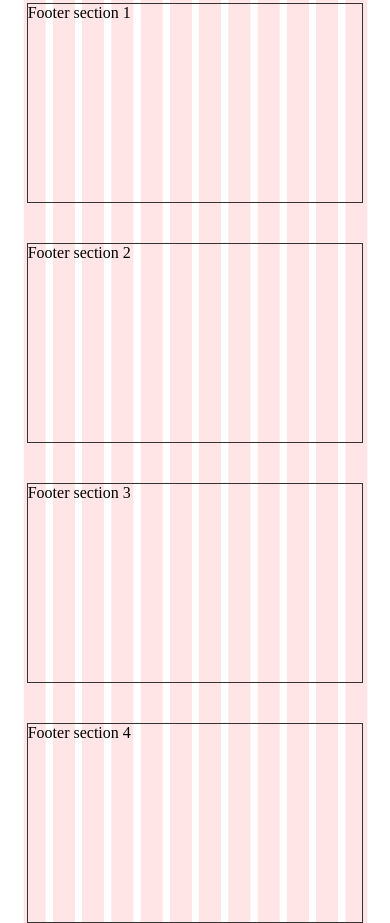
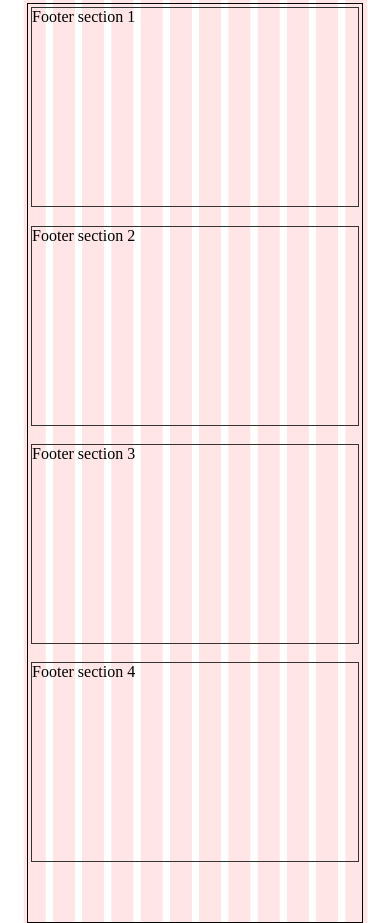
Before and after one commit to annisjr/gridcss, a plain HTML site: page index.html in a window 390 px wide. Shown: the part 1457-2380 px from the top of the page. Drawn offline with Linux system fonts and the light colour scheme.

Commit message:
redigerad grid test

```diff
--- a/index.html
+++ b/index.html
@@ -1,8 +1,9 @@
 <!DOCTYPE html>
 <html>
 <head>
-	<title></title>
+	<title>Grid test</title>
 	<link rel="stylesheet" type="text/css" href="style.css">
+	<meta name="viewport" content="width=device-width, initial-scale=1.0">
 </head>
 <body>
 	<main class="container">
@@ -12,10 +13,13 @@
 		<section class="box3">Box 3</section>
 		<section class="content1">Content</section>
 		<section class="sidebar">Sidebar</section>
-		<section class="footer1">Footer section 1</section>
+    <div class="inner-grid">
+    <section class="footer1">Footer section 1</section>
 		<section class="footer2">Footer section 2</section>
 		<section class="footer3">Footer section 3</section>
 		<section class="footer4">Footer section 4</section>
+    </div>
+
 	</main>
 </body>
 </html>
--- a/style.css
+++ b/style.css
@@ -6,15 +6,22 @@ body {
 section {
   border: 1px solid #333;
 }
+.inner-grid{
+  display: grid;
+  grid-column: 1 / span 12;
+  border: 1px solid #000;
+  grid-gap: 2% 2%;
+  grid-template-columns: repeat(12, 2fr);
+  padding: 1%;
+}
+
 
 .header {
   grid-area: header;
-
 }
 
 .box1 {
   grid-area: box1;
-
 }
 
 .box2 {
@@ -34,45 +41,50 @@ section {
 }
 
 .footer1{
-	grid-area: footer1;
+  grid-column: span 3;
+  grid-row: 1;
+}
+.footer2{
+  grid-column: span 3;
+  grid-row: 1;
+}
+.footer3{
+  grid-column: span 3;
+  grid-row: 1;
+}
+.footer4{
+  grid-column: span 3;
+  grid-row:1;
 }
 
-.footer2{
-	grid-area: footer2;
-}
 
-.footer3{
-	grid-area: footer3;
-}
-
-.footer4{
-	grid-area: footer4;
-}
 
 .container {
   width: 90%;
   margin: 20px auto;
   display: grid;
   grid-template-columns: repeat(12, 1fr);
-	grid-template-rows: repeat(4, 150px);
+  grid-template-rows: repeat(4, 200px);
   grid-template-areas:
-		'header header	header header header header	header header header header	header header'
+    'header header  header header header header header header header header header header'
     'box1 box1 box2 box2 box2 box2 box2 box2 box2 box2 box3 box3'
     'content1 content1 content1 content1 content1 content1 content1 content1 content1 sidebar sidebar sidebar'
-		'footer1 footer1 footer1  footer2 footer2 footer2 footer3 footer3 footer3 footer4 footer4 footer4';
+    'footer1 footer1 footer1 footer2 footer2 footer2 footer3 footer3 footer3 footer4 footer4 footer4';
   grid-gap: 2% 2%;
 }
 
 
 
+
 /* smaller screens */
 @media screen and (max-width: 1200px){
+
   .container{
     grid-template-areas:
-		'header header	header header header header	header header header header	header header'
+    'header header  header header header header header header header header header header'
     'box1 box1 box1 box2 box2 box2 box2 box2 box2 box3 box3 box3'
     'content1 content1 content1 content1 content1 content1 content1 content1 sidebar sidebar sidebar sidebar'
-		'footer1 footer1 footer1  footer2 footer2 footer2 footer3 footer3 footer3 footer4 footer4 footer4';
+    'footer1 footer1 footer1 footer2 footer2 footer2 footer3 footer3 footer3 footer4 footer4 footer4';
   }
 }
 
@@ -80,6 +92,11 @@ section {
 
 /* Tablet view */
 @media screen and (max-width: 960px){
+  .inner-grid{
+    grid-template-columns: repeat(6, 1fr);
+    grid-row: span 2;
+  }
+
   .container{
     grid-template-columns: repeat(6, 1fr);
     grid-template-rows: repeat(5, 200px);
@@ -90,13 +107,39 @@ section {
     'footer1 footer1 footer1 footer2 footer2 footer2'
     'footer3 footer3 footer3 footer4 footer4 footer4'
   }
+  .header{
+    grid-column: span 12;
+    grid-row: 1;
+  }
+
+
+  .footer1{
+    grid-column: span 3;
+    grid-row: 1;
+  }
+  .footer2{
+    grid-column: span 3;
+    grid-row: 1;
+  }
+  .footer3{
+    grid-column: span 3;
+    grid-row: 2;
+  }
+    .footer4{
+    grid-column: span 3;
+      grid-row:2;
+  }
 }
 
 
 /* Mobil view */
 @media screen and (max-width: 768px){
-	body{
+  .inner-grid{
+    grid-template-columns: repeat(1, 1fr);
+    grid-template-rows: repeat(4, 200px);
+    grid-row: span 4;
   }
+
 
   .container{
     grid-template-columns: repeat(1, 1fr);
@@ -113,4 +156,24 @@ section {
     'footer3'
     'footer4'
   }
+  .box1, .box2, .box3, .content1, .sidebar{
+    grid-column: span 12;
   }
+    .footer1{
+    grid-column: span 2;
+    grid-row: 1;
+  }
+  .footer2{
+    grid-column: span 2;
+    grid-row: 2;
+  }
+  .footer3{
+    grid-column: span 2;
+    grid-row: 3;
+  }
+    .footer4{
+    grid-column: span 2;
+      grid-row:4;
+  }
+
+}
```
Also changed, not shown: 1 other file. Lines whose indentation alone changed are shown as unchanged.
